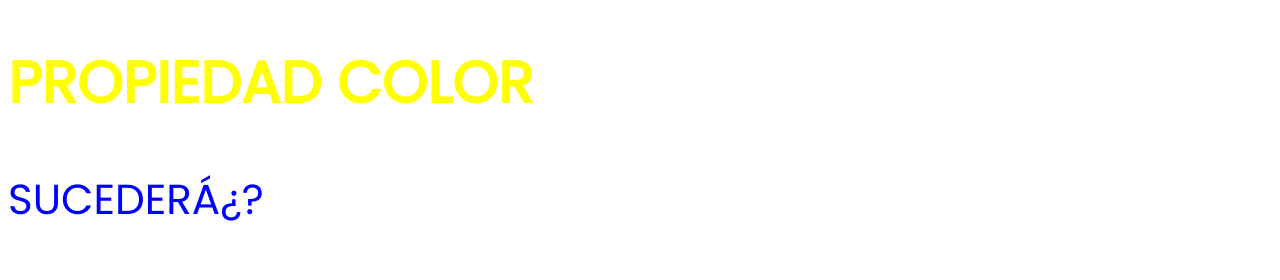
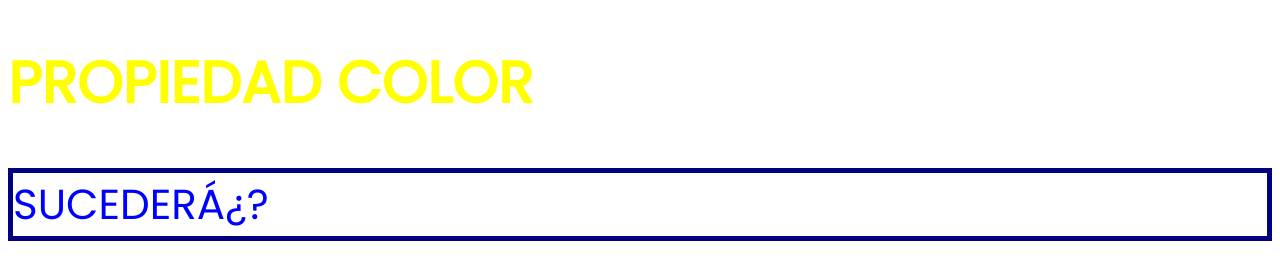
Before and after one commit to LuzRed/-Apuntes-CSS-, a plain HTML site: page PROPIEDAD_COLOR/index.html in a window 1280 px wide. Drawn offline with Linux system fonts and the light colour scheme.

Commit message:
PROPIEDAD DE COLOR:stule.css actualizado y finalizado

```diff
--- a/PROPIEDAD_COLOR/style.css
+++ b/PROPIEDAD_COLOR/style.css
@@ -13,8 +13,24 @@
     font-size: 42px;
     font-style: initial;
     font-family: 'Poppins', sans-serif;
+    border: 5px navy solid;
 }
 
 /* Opciones de color : RGB , HEXADECIMAL  , VALORES HSL */
 /* Valor HEXADECIMAL : anotarlo al inicio con un simbolo # siempre */
 /* Valor HEXADECIMAL : acompañado por 6 caracteres, desde el 0 hasta la f || #0<menor expresión de color #f <mayor expresión de color> */
+
+/* BORDER || Para agregar bordes, etiqueta border: */
+/* Estilos de BORDER ;
+
+    dotted
+    dashed
+    solid
+    double
+    groove
+    rigde
+    inset
+    outset
+    none
+    hidden
+Valores que se pueden aplicar a elementos 3D */
```
